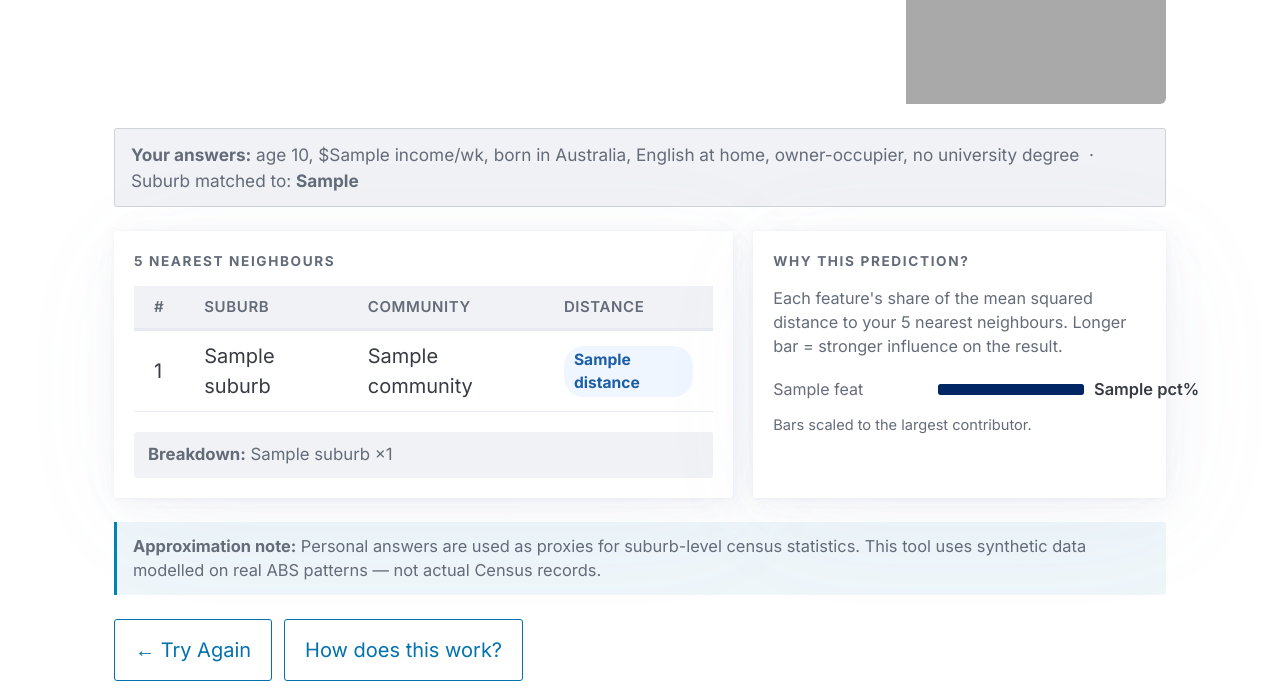
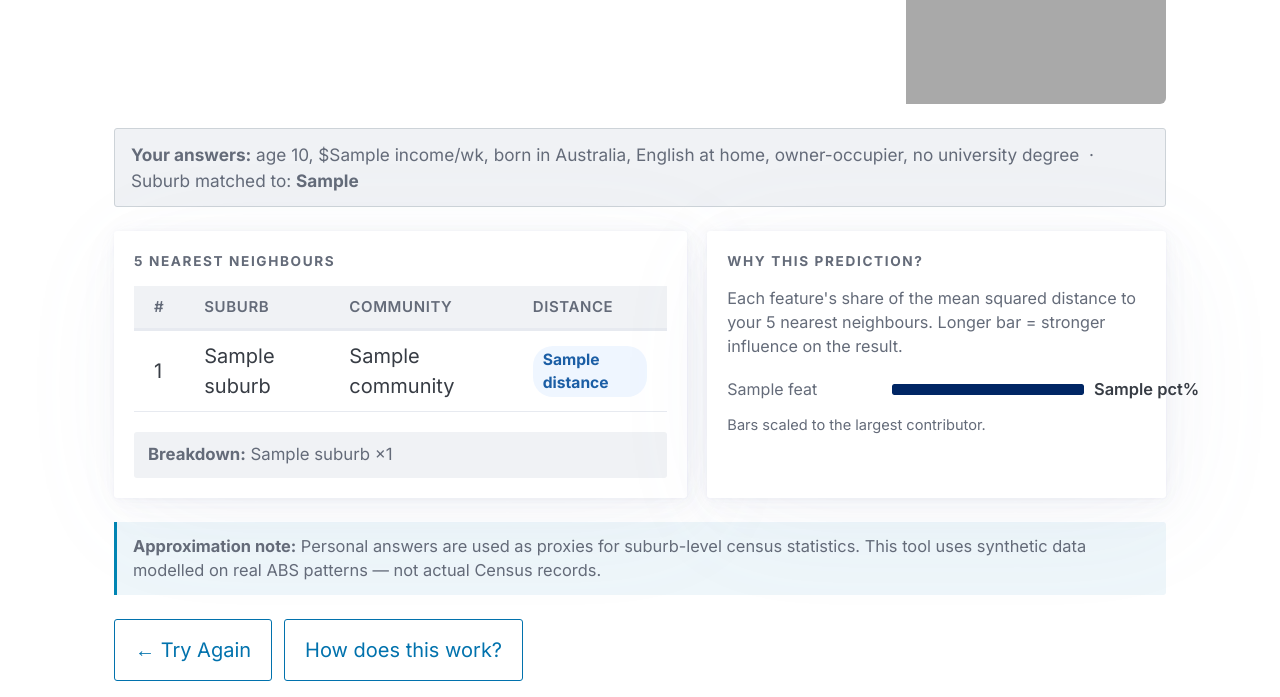
Before and after one commit to Richard-Johnson-Anglican-College/12SE_KNN_classifier, a Flask app: template templates/results.html in a window 1280 px wide. Shown: the part 295-992 px from the top of the page. Run offline with Flask 3, Linux system fonts and the light colour scheme; the template is opened without the code that fills it: most values are stand-ins (such as "Sample title", 1, 10 or a date in 2020); some libraries are stand-ins or nearby versions; grey boxes are pictures that could not be loaded.

Commit message:
Fix Distance header wrapping

```diff
--- a/static/style.css
+++ b/static/style.css
@@ -133,11 +133,11 @@ nav.main-nav .container { display: flex; padding: 0 24px; }
 .result-banner h1 { font-size: 2rem; margin: 6px 0 8px; color: white; }
 .result-banner p { opacity: .88; font-size: .93rem; max-width: 560px; margin-bottom: 0; color: white; }
 .profile-summary { background: #F0F2F5; border: 1px solid var(--border); border-radius: 3px; padding: 13px 16px; font-size: .86rem; color: var(--pico-muted-color); margin-bottom: 24px; }
-.results-grid { display: grid; grid-template-columns: 3fr 2fr; gap: 20px; margin-bottom: 24px; }
+.results-grid { display: grid; grid-template-columns: 2.5fr 2fr; gap: 20px; margin-bottom: 24px; }
 .results-grid article { margin-bottom: 0; }
 
 /* Neighbour table */
-.neighbour-table th { background: #F0F2F5; font-size: .75rem; text-transform: uppercase; letter-spacing: .04em; color: var(--pico-muted-color); }
+.neighbour-table th { background: #F0F2F5; font-size: .75rem; text-transform: uppercase; letter-spacing: .04em; color: var(--pico-muted-color); white-space: nowrap; }
 .dist-badge { display: inline-block; background: #EFF6FF; color: var(--navy-mid); border-radius: 20px; padding: 2px 10px; font-size: .78rem; font-weight: 700; }
 .suburb-breakdown { background: #F0F2F5; border-radius: 3px; padding: 10px 14px; font-size: .84rem; margin-top: 14px; color: var(--pico-muted-color); }
 
```
